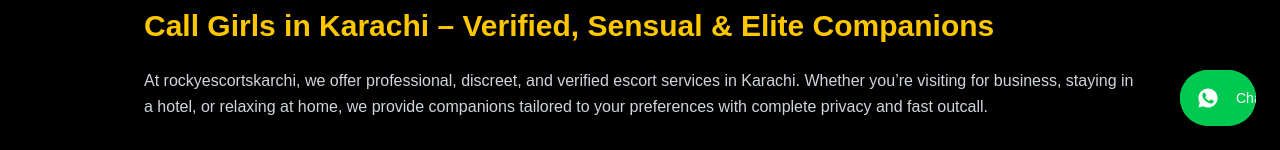
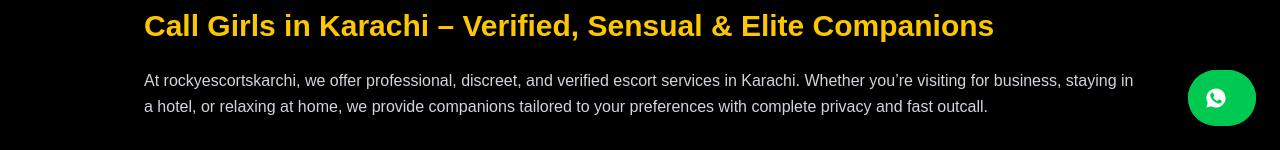
Before and after one commit to iamtalhaarifvlogs/rockykarachi1, a Next.js app: page / in a window 1280 px wide. Shown: the part 650-800 px from the top of the page. Built offline with nearby package versions, Linux system fonts and the light colour scheme.

Commit message:
Update WhatsAppButton.tsx

```diff
--- a/app/components/WhatsAppButton.tsx
+++ b/app/components/WhatsAppButton.tsx
@@ -3,29 +3,47 @@
 import Link from "next/link";
 
 export default function WhatsAppButton() {
-  const phoneNumber = "923708540579"; // Pakistan format without +
+  const phoneNumber = "923708540579"; // Pakistan format (no +)
 
   return (
     <div className="fixed bottom-6 right-6 z-50">
       <Link
         href={`https://wa.me/${phoneNumber}`}
         target="_blank"
-        className="group flex items-center bg-green-500 hover:bg-green-600 text-white rounded-full shadow-lg transition-all duration-300 overflow-hidden"
+        className="
+          group
+          flex items-center
+          h-14
+          bg-green-500 hover:bg-green-600
+          text-white
+          rounded-full
+          shadow-xl
+          transition-all duration-300
+          px-4
+        "
       >
-        {/* Icon */}
-        <div className="p-4">
+        {/* WhatsApp Icon */}
         <svg
           xmlns="http://www.w3.org/2000/svg"
           viewBox="0 0 32 32"
           fill="currentColor"
-            className="w-6 h-6"
+          className="w-6 h-6 flex-shrink-0"
         >
           <path d="M16.003 3.2c-7.053 0-12.8 5.745-12.8 12.798 0 2.259.59 4.465 1.71 6.413L3.2 28.8l6.563-1.67a12.744 12.744 0 0 0 6.24 1.61h.003c7.053 0 12.8-5.745 12.8-12.797S23.056 3.2 16.003 3.2zm7.456 18.176c-.314.885-1.542 1.684-2.527 1.9-.673.144-1.553.258-4.516-.977-3.786-1.566-6.23-5.406-6.42-5.66-.186-.256-1.54-2.048-1.54-3.91 0-1.862.977-2.78 1.324-3.162.345-.384.754-.48 1.006-.48.256 0 .506.003.728.013.236.01.55-.09.86.656.314.757 1.065 2.61 1.158 2.798.094.19.155.413.03.67-.125.256-.186.414-.374.637-.186.224-.392.5-.56.67-.186.186-.38.387-.164.756.216.37.96 1.584 2.06 2.566 1.416 1.26 2.61 1.65 2.98 1.84.37.186.586.155.803-.094.216-.256.93-1.084 1.18-1.456.247-.37.497-.31.836-.186.345.125 2.17 1.024 2.54 1.21.37.186.617.28.708.435.094.155.094.884-.22 1.77z" />
         </svg>
-        </div>
 
         {/* Hover Text */}
-        <span className="max-w-0 group-hover:max-w-xs transition-all duration-300 whitespace-nowrap overflow-hidden pr-5 text-sm font-medium">
+        <span
+          className="
+            ml-3
+            max-w-0
+            group-hover:max-w-[160px]
+            overflow-hidden
+            whitespace-nowrap
+            transition-all duration-300
+            text-sm font-medium
+          "
+        >
           Chat on WhatsApp
         </span>
       </Link>
```
Lines whose indentation alone changed are shown as unchanged.
